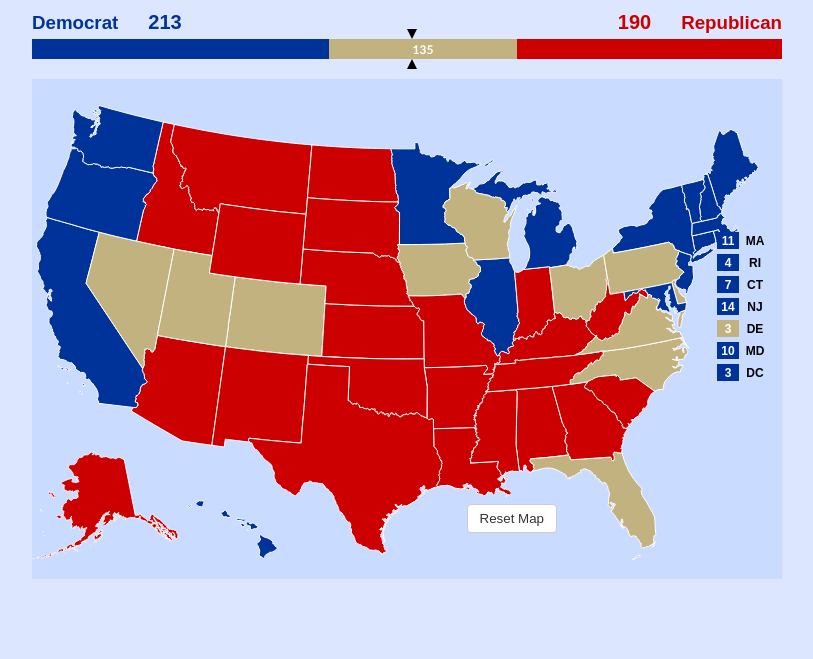
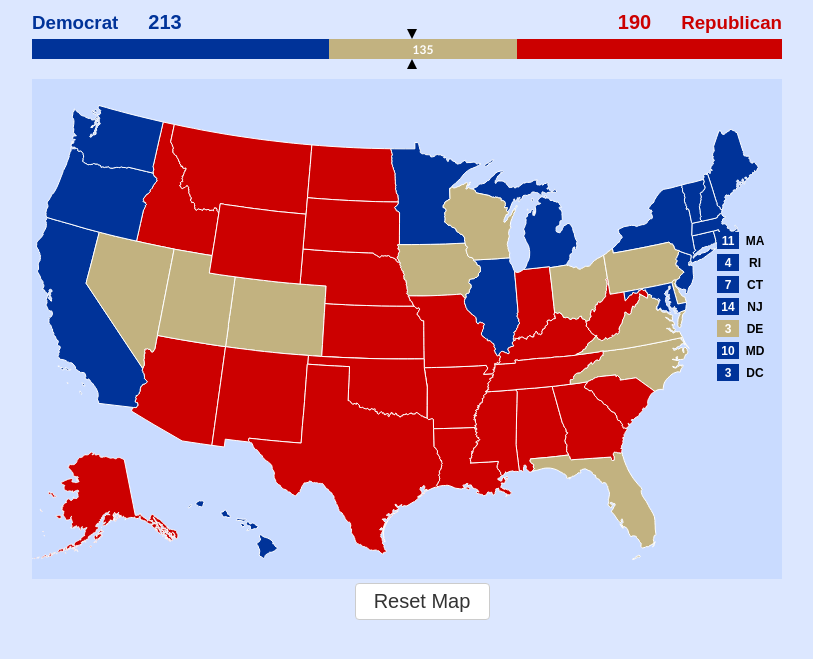
Before and after one commit to oliverlai55/USA-Interactive-Map-2016, a plain HTML site: page index.html in a window 1280 px wide. Shown: the part 79-738 px from the top of the page, without its empty margins (233-1046 px from the left). Drawn offline with nearby package versions, Linux system fonts and the light colour scheme.

Commit message:
css changes

```diff
--- a/index.html
+++ b/index.html
@@ -14,6 +14,7 @@
 		<div id="title-wrap">
 			<h1 id="title">USA Electoral Votes Map</h1>
 		</div>
+
 		<div id="vote-bar-wrap">
 			<div class="arrow top"></div>
 			<div class="arrow bottom"></div>
@@ -45,7 +46,9 @@
 				</tbody>
 			</table>
 		</div>
-		<button class="btn btn-default" ng-click="reset()">Reset Map</button>
+		<div id="button wrapper">
+			<button class="btn btn-default" ng-click="reset()">Reset Map</button>
+		</div>
 
 	</div>
 
--- a/styles.css
+++ b/styles.css
@@ -95,19 +95,24 @@ h3{
 }
 
 .btn{
-    position: absolute;
+    /*position: absolute;*/
+    margin-left:43%;
+    width:18%;
+    font-size:20px;
     bottom: 50px;
     right: 225px;
     padding: 6px 12px;
     border-radius: 4px;
     border: 1px solid transparent;
-    font-family: sans-serif;
+    font-family: Arial;
+
 }
 
 .btn-default{
     color: #333;
     background-color: #fff;
     border-color: #ccc;
+
 }
 .btn-default:hover {
   color: #333;
```
